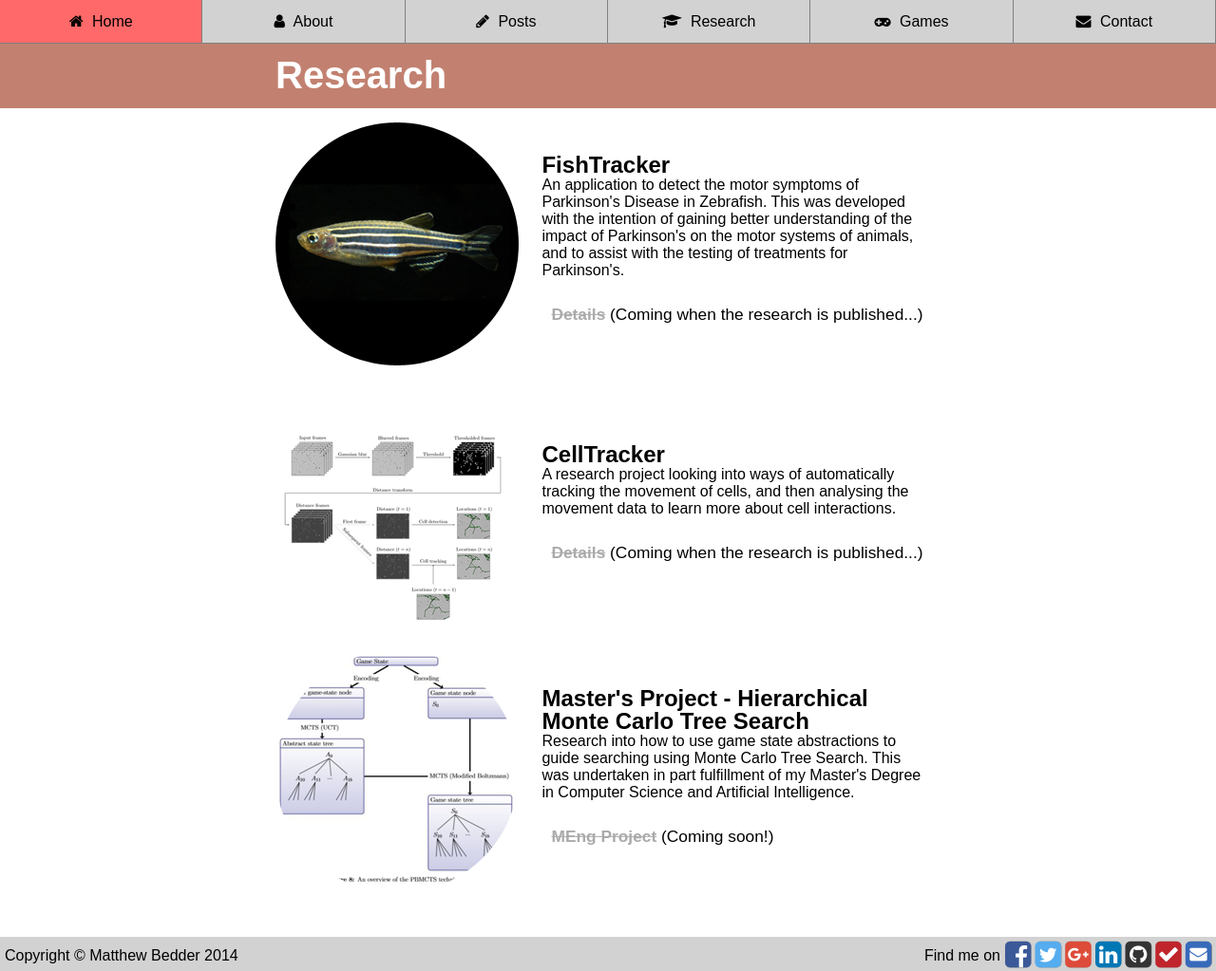
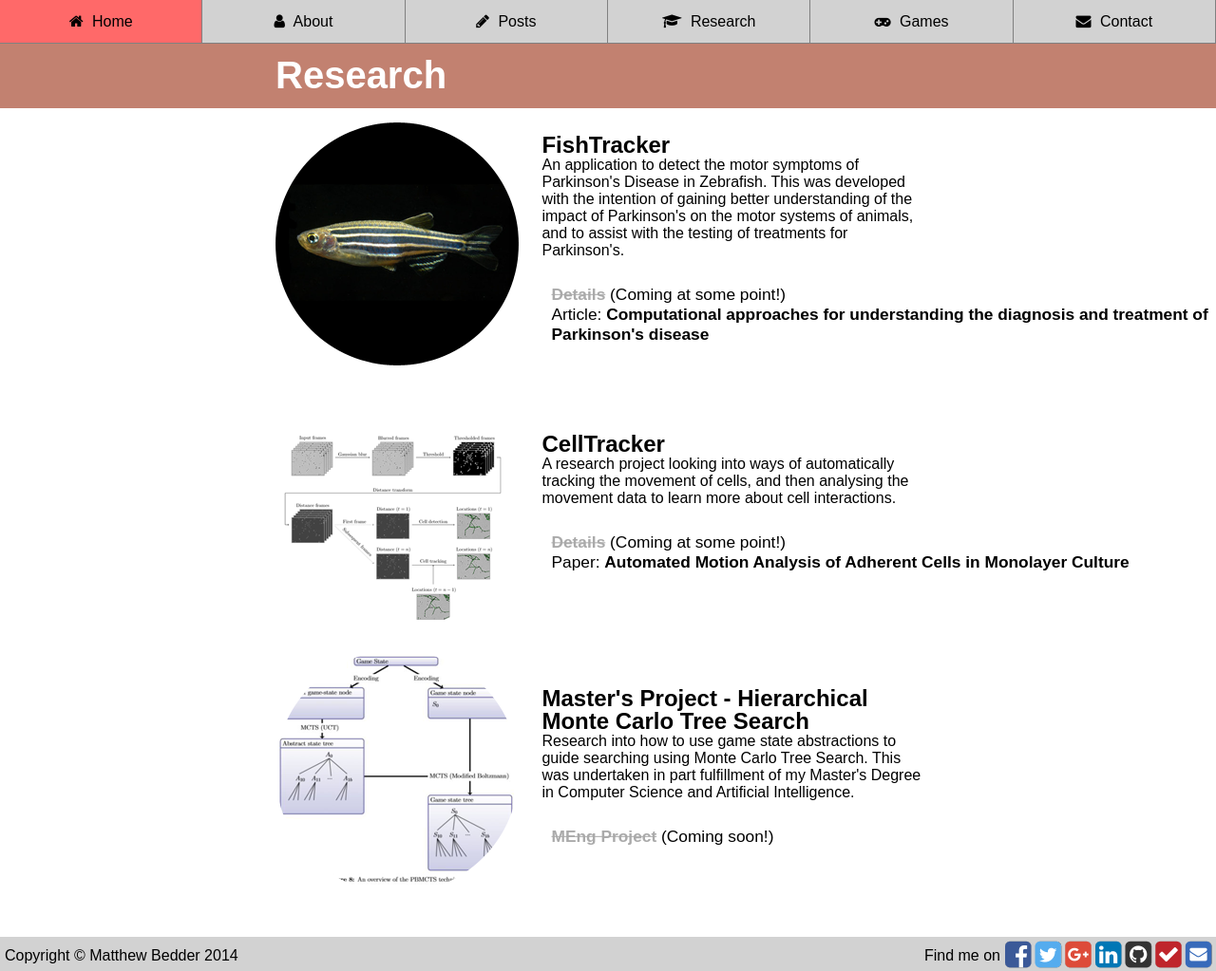
Before and after one commit to bedder/bedder.github.io, a Jekyll site: the page built from research/index.html, in a window 1280 px wide and 1023 px high. Shown: the whole window at 95% size. Built offline with Jekyll 4.4.1, drawn with Linux system fonts in a browser that asks for light colours; nearby versions of some CDN libraries.

Commit message:
Added links to published papers

```diff
--- a/research/index.html
+++ b/research/index.html
@@ -17,7 +17,8 @@ additionalstyle: |
 				An application to detect the motor symptoms of Parkinson's Disease in Zebrafish. This was developed with the intention of gaining better understanding of the impact of Parkinson's on the motor systems of animals, and to assist with the testing of treatments for Parkinson's.
 			</div>
 			<ul class="demo-links">
-				<li><strike>Details</strike> (Coming when the research is published...)</li>
+				<li><strike>Details</strike> (Coming at some point!)</li>
+				<li>Article: <a href="http://digital-library.theiet.org/content/journals/10.1049/iet-syb.2015.0030">Computational approaches for understanding the diagnosis and treatment of Parkinson's disease</a>
 			</ul>
 		</div>
 	</div>
@@ -34,7 +35,8 @@ additionalstyle: |
 				A research project looking into ways of automatically tracking the movement of cells, and then analysing the movement data to learn more about cell interactions.
 			</div>
 			<ul class="demo-links">
-				<li><strike>Details</strike> (Coming when the research is published...)</li>
+				<li><strike>Details</strike> (Coming at some point!)</li>
+				<li>Paper: <a href="http://link.springer.com/chapter/10.1007/978-3-319-23108-2_16#page-1">Automated Motion Analysis of Adherent Cells in Monolayer Culture</a></li>
 			</ul>
 		</div>
 	</div>
```
